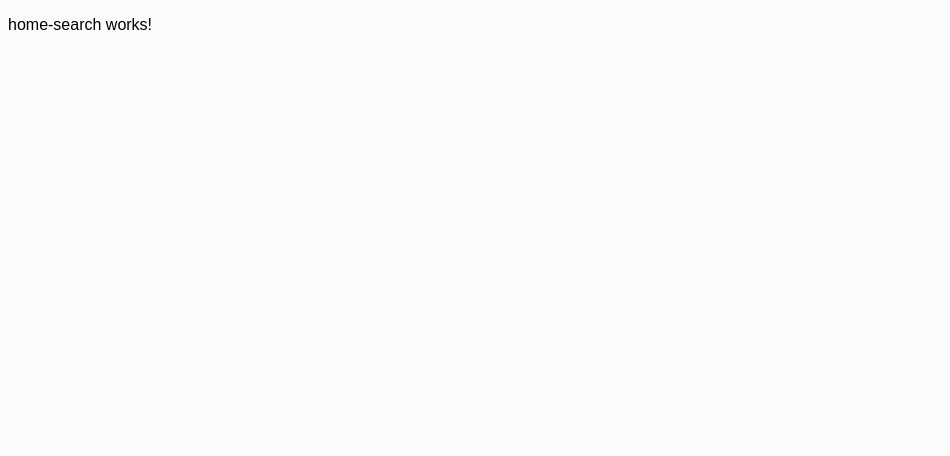
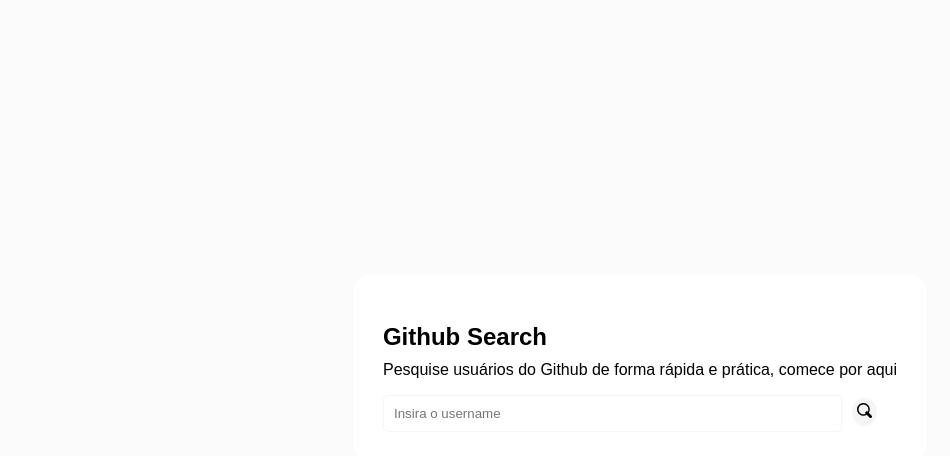
Before and after one commit to ca-sousa/search-github-user, an Angular app: page / in a window 1280 px wide. Shown: the top 456 px of the page, without its empty margins (0-950 px from the left). Built offline with nearby package versions, Linux system fonts and the light colour scheme; a web font is replaced by a local one.

Commit message:
feat: create first page

```diff
--- a/src/app/pages/home-search/home-search.component.html
+++ b/src/app/pages/home-search/home-search.component.html
@@ -1 +1,12 @@
-<p>home-search works!</p>
+<main>
+  <section>
+    <h1>Github Search </h1>
+    <h3> Pesquise usuários do Github de forma rápida e prática, comece por aqui</h3>
+    <form [formGroup]="githubUser" (ngSubmit)="handleSubmit()">
+      <input aria-label="Insira o username" id="githubUser" type="text" formControlName="username" name="username" placeholder="Insira o username"/>
+      <button [disabled]="!githubUser.valid" type="submit">
+        <img ngSrc="/search-icon.png" alt="search icon" width="15" height="15"/>
+      </button>
+    </form>
+  </section>
+</main>
--- a/src/app/pages/home-search/home-search.component.scss
+++ b/src/app/pages/home-search/home-search.component.scss
@@ -0,0 +1,37 @@
+main {
+  display: flex;
+  align-items: center;
+  justify-content: center;
+  height: 90vh;
+
+  section {
+    background-color: white;
+    padding: 30px;
+    border-radius: 20px;
+
+    h1 {
+      margin-bottom: 10px;
+    }
+
+    h3 {
+      margin-top: 10px;
+      font-weight: 400;
+      font-size: 16px;
+    }
+
+    input {
+      border-radius: 5px;
+      border: 1px solid #f5f5f5;
+      padding: 10px;
+      width: 85%;
+    }
+
+    button {
+      background-color: #f5f5f5;
+      border-radius: 55%;
+      border: none;
+      padding: 5px;
+      margin-left: 10px;
+    }
+  }
+}
--- a/src/app/pages/home-search/home-search.component.ts
+++ b/src/app/pages/home-search/home-search.component.ts
@@ -1,11 +1,19 @@
+import { NgOptimizedImage } from '@angular/common';
 import { Component } from '@angular/core';
+import {FormControl, FormGroup, ReactiveFormsModule, Validators} from '@angular/forms';
 
 @Component({
   selector: 'app-home-search',
-  imports: [],
+  imports: [ReactiveFormsModule, NgOptimizedImage],
   templateUrl: './home-search.component.html',
   styleUrl: './home-search.component.scss'
 })
 export class HomeSearchComponent {
+  githubUser = new FormGroup({
+    username: new FormControl('', Validators.required),
+  });
 
+  handleSubmit() {
+    console.log(this.githubUser.value.username);
+  }
 }
```
Also changed, not shown: public/search-icon.png (added).
